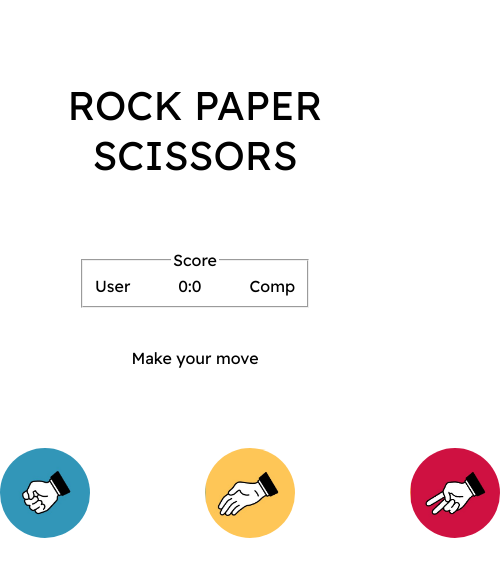
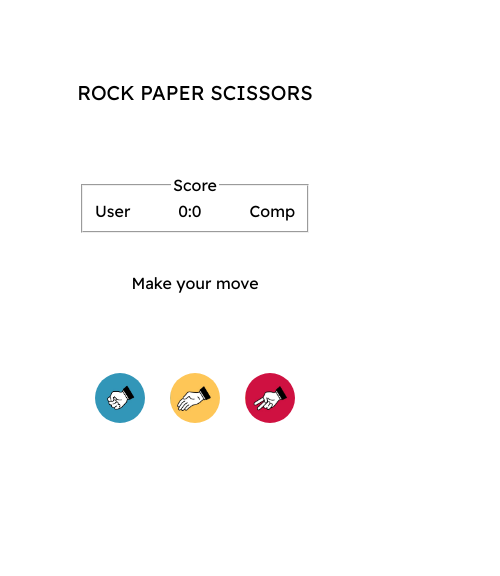
Before and after one commit to rajonna/Rock-Paper-Scissor-game, a plain HTML site: page index.html in a window 390 px wide. Shown: the whole page, 500 px wide, since content can reach past the window. Drawn offline with Linux system fonts and the light colour scheme.

Commit message:
Update RPS.css

```diff
--- a/RPS.css
+++ b/RPS.css
@@ -45,3 +45,21 @@ body{
   cursor: pointer;
   transform: scale(1.2);
 }
+@media (max-width: 500px) {
+  .header{
+    font-size: 20px;
+  }
+  .display{
+    width: 200px;
+  }
+  #score{
+    font-size: 12px;
+  }
+  .choices{
+    width: 200px;
+  }
+  .choices .choicepic{
+    height: 50px;
+    border-radius: 50%;
+  }
+}
```
